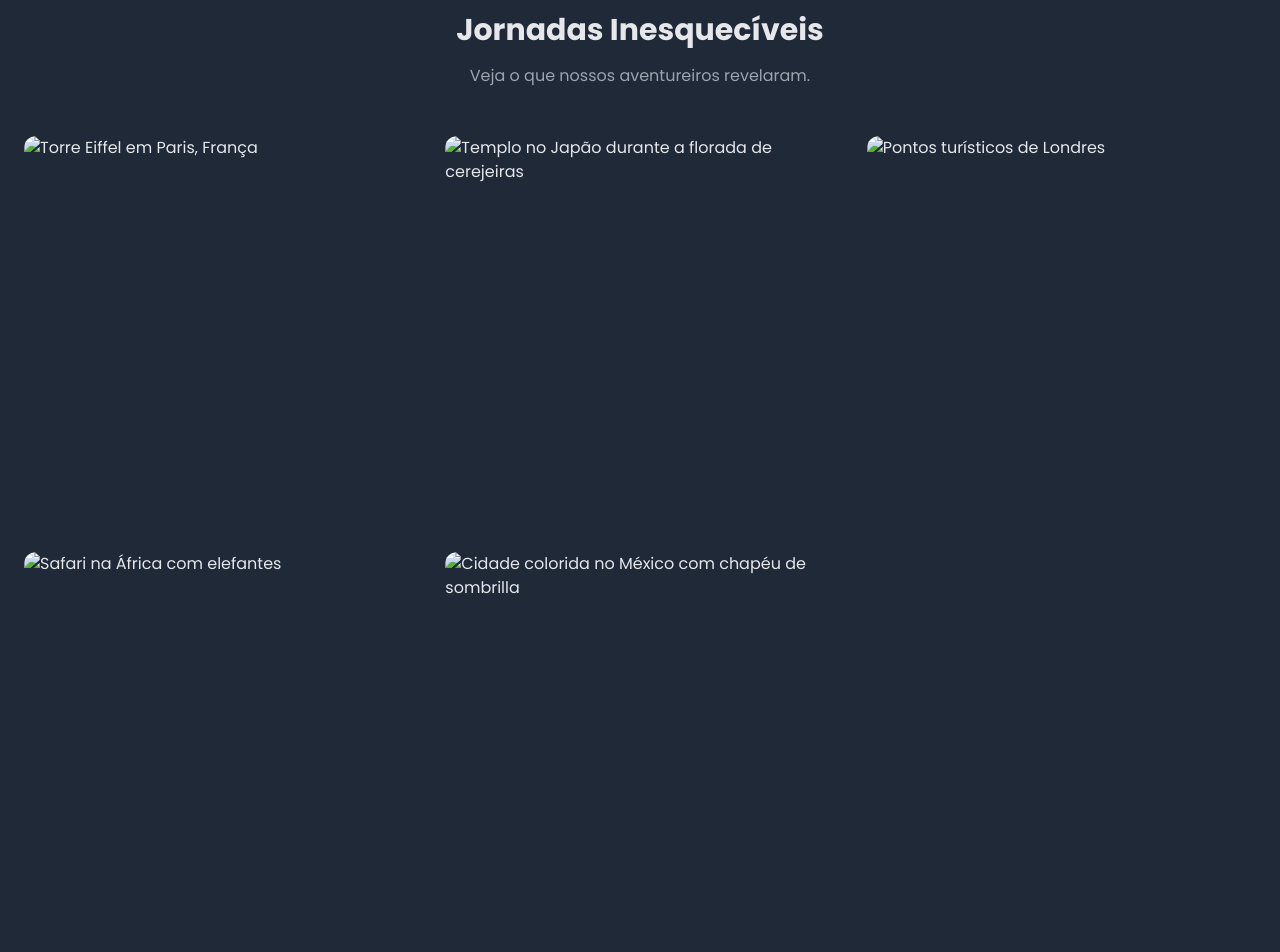
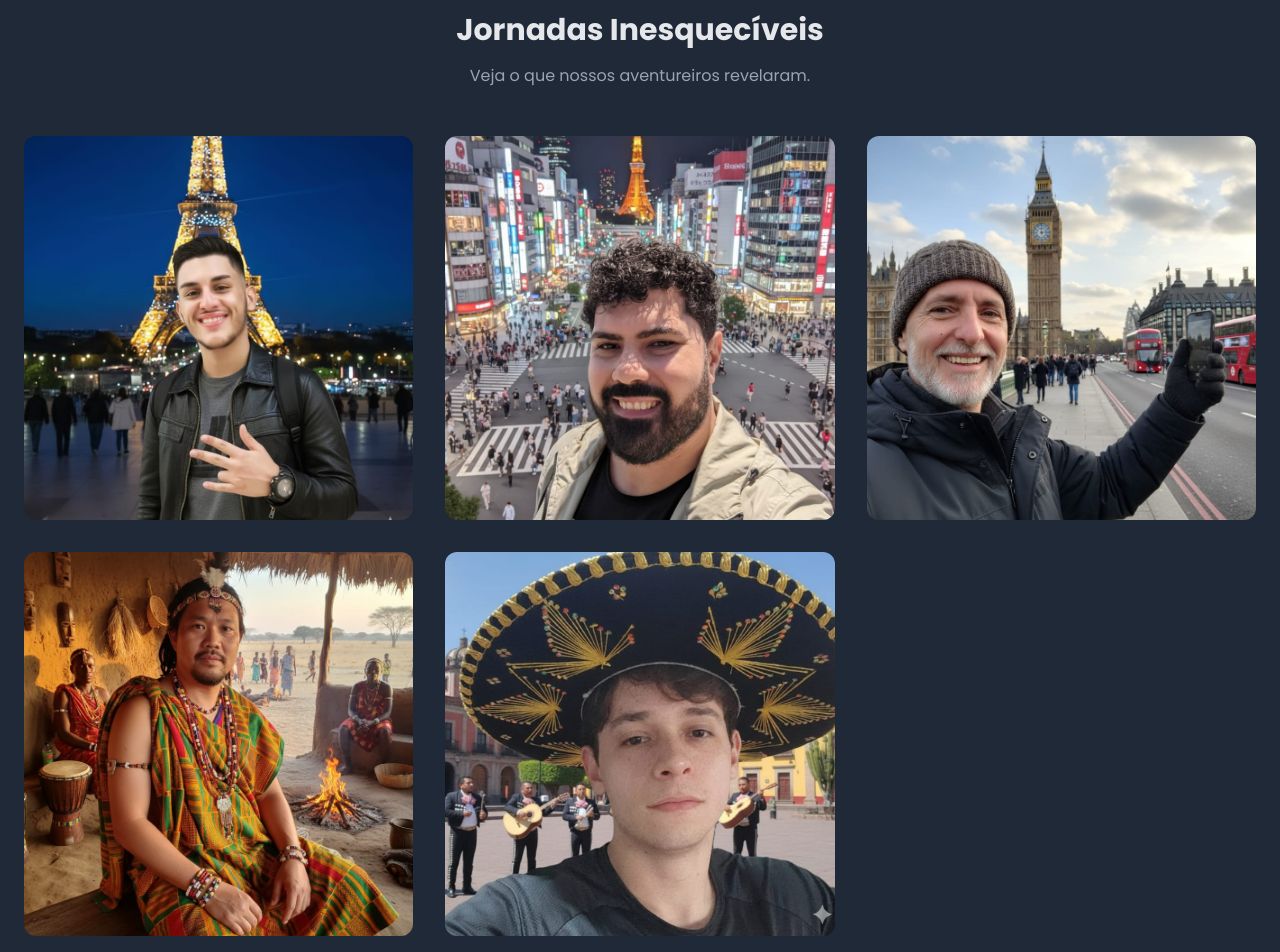
Before and after one commit to LeRonchi/PartiuMundo, a plain HTML site: page index.html in a window 1280 px wide. Shown: the part 2660-3612 px from the top of the page. Drawn offline with nearby package versions, Linux system fonts and the light colour scheme; the site is published under a folder, as on GitHub Pages, so addresses that start at the root find nothing.

Commit message:
Fix: Corrige caminhos das imagens na seção de clientes

```diff
--- a/index.html
+++ b/index.html
@@ -139,7 +139,7 @@
                 <div class="grid md:grid-cols-3 sm:grid-cols-2 gap-4 md:gap-8">
                     <!-- Viagem 1 -->
                     <div class="relative rounded-xl overflow-hidden group h-96">
-                        <img src="/assets/Imagem1.jpg" class="w-full h-full object-cover transform group-hover:scale-110 transition-transform duration-500" alt="Torre Eiffel em Paris, França">
+                        <img src="assets/Imagem1.jpg" class="w-full h-full object-cover transform group-hover:scale-110 transition-transform duration-500" alt="Torre Eiffel em Paris, França">
                         <div class="absolute inset-0 bg-gradient-to-t from-black/80 to-transparent flex flex-col justify-end p-6 opacity-0 group-hover:opacity-100 transition-opacity duration-500">
                             <h4 class="text-2xl font-bold text-white">Paris, França</h4>
                             <p class="text-gray-300 text-sm mt-1">"Amei a surpresa de Paris! Cada rua, uma história. Simplesmente mágico."</p>
@@ -147,7 +147,7 @@
                     </div>
                     <!-- Viagem 2 -->
                     <div class="relative rounded-xl overflow-hidden group h-96">
-                        <img src="/assets/Imagem2.jpg" class="w-full h-full object-cover transform group-hover:scale-110 transition-transform duration-500" alt="Templo no Japão durante a florada de cerejeiras">
+                        <img src="assets/Imagem2.jpg" class="w-full h-full object-cover transform group-hover:scale-110 transition-transform duration-500" alt="Templo no Japão durante a florada de cerejeiras">
                         <div class="absolute inset-0 bg-gradient-to-t from-black/80 to-transparent flex flex-col justify-end p-6 opacity-0 group-hover:opacity-100 transition-opacity duration-500">
                             <h4 class="text-2xl font-bold text-white">Quioto, Japão</h4>
                             <p class="text-gray-300 text-sm mt-1">"A imersão cultural foi espetacular. O Japão me surpreendeu em cada esquina!"</p>
@@ -155,7 +155,7 @@
                     </div>
                     <!-- Viagem 3 -->
                     <div class="relative rounded-xl overflow-hidden group h-96">
-                        <img src="/assets/Imagem3.jpg" class="w-full h-full object-cover transform group-hover:scale-110 transition-transform duration-500" alt="Pontos turísticos de Londres">
+                        <img src="assets/Imagem3.jpg" class="w-full h-full object-cover transform group-hover:scale-110 transition-transform duration-500" alt="Pontos turísticos de Londres">
                         <div class="absolute inset-0 bg-gradient-to-t from-black/80 to-transparent flex flex-col justify-end p-6 opacity-0 group-hover:opacity-100 transition-opacity duration-500">
                             <h4 class="text-2xl font-bold text-white">Londres, Inglaterra</h4>
                             <p class="text-gray-300 text-sm mt-1">"Uma cidade vibrante e cheia de história. Amei cada recomendação da IA."</p>
@@ -163,7 +163,7 @@
                     </div>
                     <!-- Viagem 4 -->
                     <div class="relative rounded-xl overflow-hidden group h-96">
-                        <img src="/assets/Imagem5.jpg" class="w-full h-full object-cover transform group-hover:scale-110 transition-transform duration-500" alt="Safari na África com elefantes">
+                        <img src="assets/Imagem5.jpg" class="w-full h-full object-cover transform group-hover:scale-110 transition-transform duration-500" alt="Safari na África com elefantes">
                         <div class="absolute inset-0 bg-gradient-to-t from-black/80 to-transparent flex flex-col justify-end p-6 opacity-0 group-hover:opacity-100 transition-opacity duration-500">
                             <h4 class="text-2xl font-bold text-white">Safari, Quênia</h4>
                             <p class="text-gray-300 text-sm mt-1">"A aventura na África foi de tirar o fôlego! Experiência inesquecível!"</p>
@@ -171,7 +171,7 @@
                     </div>
                     <!-- Viagem 5 -->
                     <div class="relative rounded-xl overflow-hidden group h-96 md:col-start-2 sm:col-start-auto">
-                        <img src="/assets/Imagem4.jpg" class="w-full h-full object-cover transform group-hover:scale-110 transition-transform duration-500" alt="Cidade colorida no México com chapéu de sombrilla">
+                        <img src="assets/Imagem4.jpg" class="w-full h-full object-cover transform group-hover:scale-110 transition-transform duration-500" alt="Cidade colorida no México com chapéu de sombrilla">
                         <div class="absolute inset-0 bg-gradient-to-t from-black/80 to-transparent flex flex-col justify-end p-6 opacity-0 group-hover:opacity-100 transition-opacity duration-500">
                             <h4 class="text-2xl font-bold text-white">Guanajuato, México</h4>
                             <p class="text-gray-300 text-sm mt-1">"Cores, sabores e uma cultura vibrante! O México me conquistou de primeira."</p>
```
